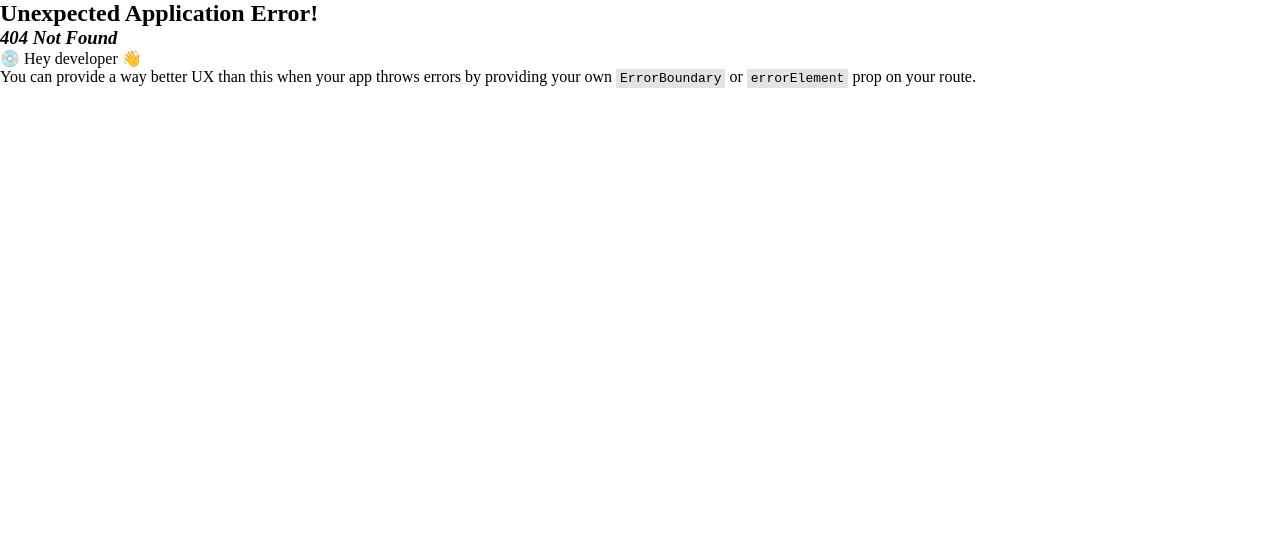
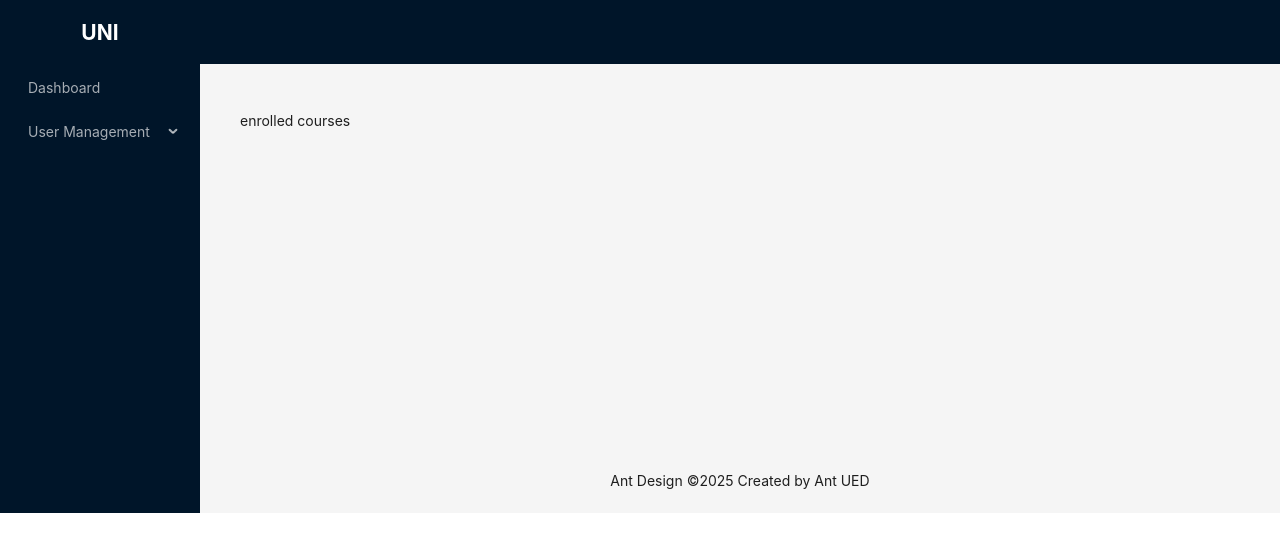
Before and after one commit to shahinexy/Lvl-2-University-Management-Client, a React (Vite) app: page /student/create-admin in a window 1280 px wide. Before the commit this address had no page. Shown: the top 552 px of the page. Built offline with nearby package versions, Linux system fonts and the light colour scheme.

Commit message:
dynamic sidebar by switch case

```diff
--- a/src/components/layout/MainLayout.tsx
+++ b/src/components/layout/MainLayout.tsx
@@ -1,42 +1,14 @@
-import { Layout, Menu } from "antd";
+import { Layout } from "antd";
 import { Outlet } from "react-router-dom";
-import { adminPaths } from "../../routes/admin.routes";
-import { sidebarItemGenerator } from "../../utils/sidebarItemGenerator";
+import Sidebar from "./sidebar";
 
-const { Header, Content, Footer, Sider } = Layout;
+const { Header, Content, Footer } = Layout;
 
 const MainLayout = () => {
   return (
     <div>
       <Layout>
-        <Sider
-          breakpoint="lg"
-          collapsedWidth="0"
-          onBreakpoint={(broken) => {
-            console.log(broken);
-          }}
-          onCollapse={(collapsed, type) => {
-            console.log(collapsed, type);
-          }}
-        >
-          <div
-            style={{
-              display: "flex",
-              justifyContent: "center",
-              alignItems: "center",
-              height: "4rem",
-            }}
-          >
-            {" "}
-            <h1 style={{ color: "white" }}>UNI</h1>
-          </div>
-          <Menu
-            theme="dark"
-            mode="inline"
-            defaultSelectedKeys={["4"]}
-            items={sidebarItemGenerator(adminPaths)}
-          />
-        </Sider>
+        <Sidebar />
         <Layout>
           <Header style={{ padding: 0 }} />
           <Content style={{ margin: "24px 16px 0" }}>
--- /dev/null
+++ b/src/components/layout/Sidebar.tsx
@@ -0,0 +1,57 @@
+import { Layout, Menu } from "antd";
+import { sidebarItemGenerator } from "../../utils/sidebarItemGenerator";
+import { adminPaths } from "../../routes/admin.routes";
+import { facultyPath } from "../../routes/faculty.routes";
+import { studentPath } from "../../routes/student.routes";
+
+const { Sider } = Layout;
+
+const userRole = {
+  ADMIN: "admin",
+  FACULTY: "faculty",
+  STUDENT: "student",
+};
+
+const Sidebar = () => {
+  const role = "student";
+  let sidebarItems;
+
+  switch (role) {
+    case userRole.ADMIN:
+      sidebarItems = sidebarItemGenerator(adminPaths, userRole.ADMIN);
+      break;
+    case userRole.FACULTY:
+      sidebarItems = sidebarItemGenerator(facultyPath, userRole.FACULTY);
+      break;
+    case userRole.STUDENT:
+      sidebarItems = sidebarItemGenerator(studentPath, userRole.STUDENT);
+      break;
+
+    default:
+      break;
+  }
+
+  return (
+    <Sider breakpoint="lg" collapsedWidth="0">
+      <div
+        style={{
+          display: "flex",
+          justifyContent: "center",
+          alignItems: "center",
+          height: "4rem",
+        }}
+      >
+        {" "}
+        <h1 style={{ color: "white" }}>UNI</h1>
+      </div>
+      <Menu
+        theme="dark"
+        mode="inline"
+        defaultSelectedKeys={["4"]}
+        items={sidebarItems}
+      />
+    </Sider>
+  );
+};
+
+export default Sidebar;
--- a/src/routes/faculty.routes.tsx
+++ b/src/routes/faculty.routes.tsx
@@ -11,8 +11,8 @@
         name: "User Management",
         children: [
           {
-            name: "Create Admin",
-            path: "create-admin",
+            name: "Create Offered Course",
+            path: "create-offered-course",
             element: <OfferedCourses />,
           },
         ],
--- a/src/utils/sidebarItemGenerator.tsx
+++ b/src/utils/sidebarItemGenerator.tsx
@@ -1,12 +1,12 @@
 import { NavLink } from "react-router-dom";
 import { TSidebardItem, TUserPath } from "../types/routeTypes";
 
-export const sidebarItemGenerator = (items: TUserPath[]) => {
+export const sidebarItemGenerator = (items: TUserPath[], role: string) => {
   const sidebarItems = items.reduce((acc: TSidebardItem[], item) => {
     if (item.path && item.name) {
       acc.push({
         key: item.name,
-        label: <NavLink to={`/admin/${item.path}`}>{item.name}</NavLink>,
+        label: <NavLink to={`/${role}/${item.path}`}>{item.name}</NavLink>,
       });
     }
 
@@ -16,7 +16,7 @@
         label: item.name,
         children: item.children.map((child) => ({
           key: child.name,
-          label: <NavLink to={`/admin/${child.path}`}>{child.name}</NavLink>,
+          label: <NavLink to={`/${role}/${child.path}`}>{child.name}</NavLink>,
         })),
       });
     }
```
Also changed, not shown: src/routes/routes.tsx (+12 -0 lines).
